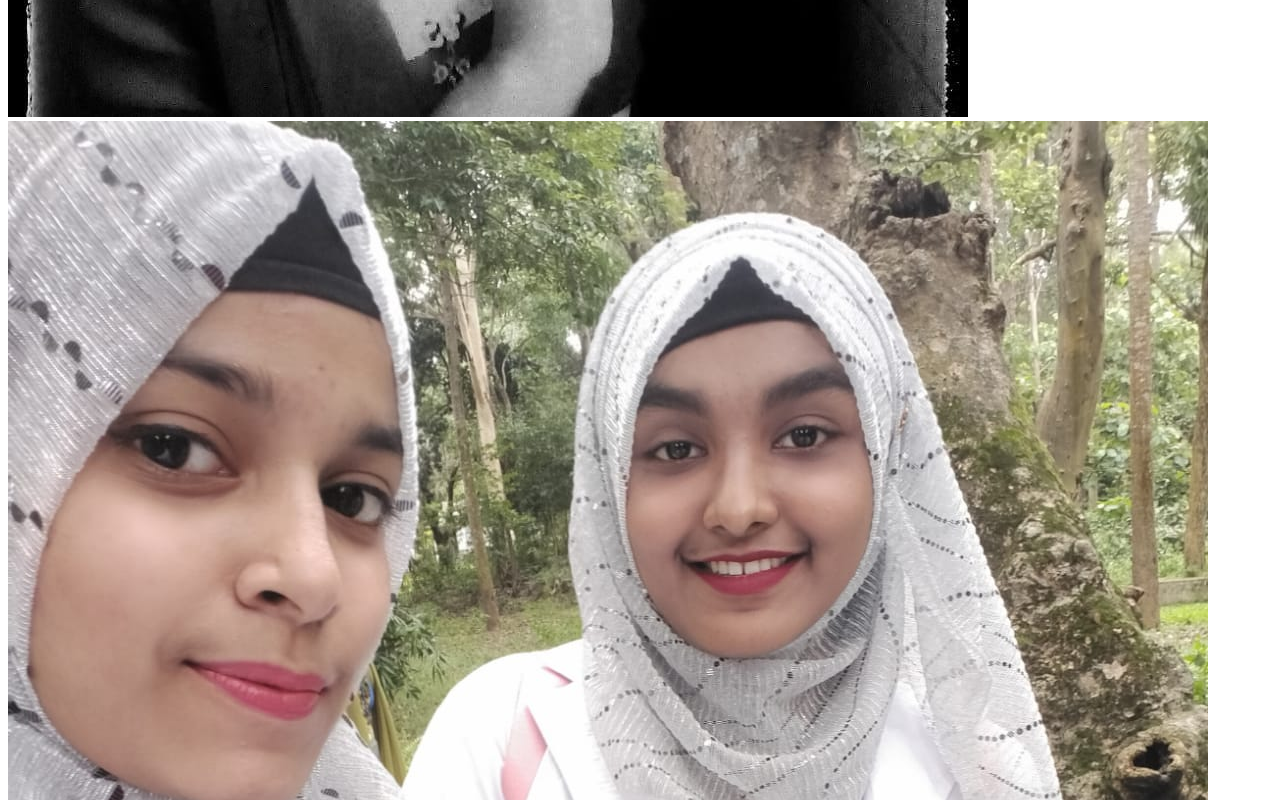
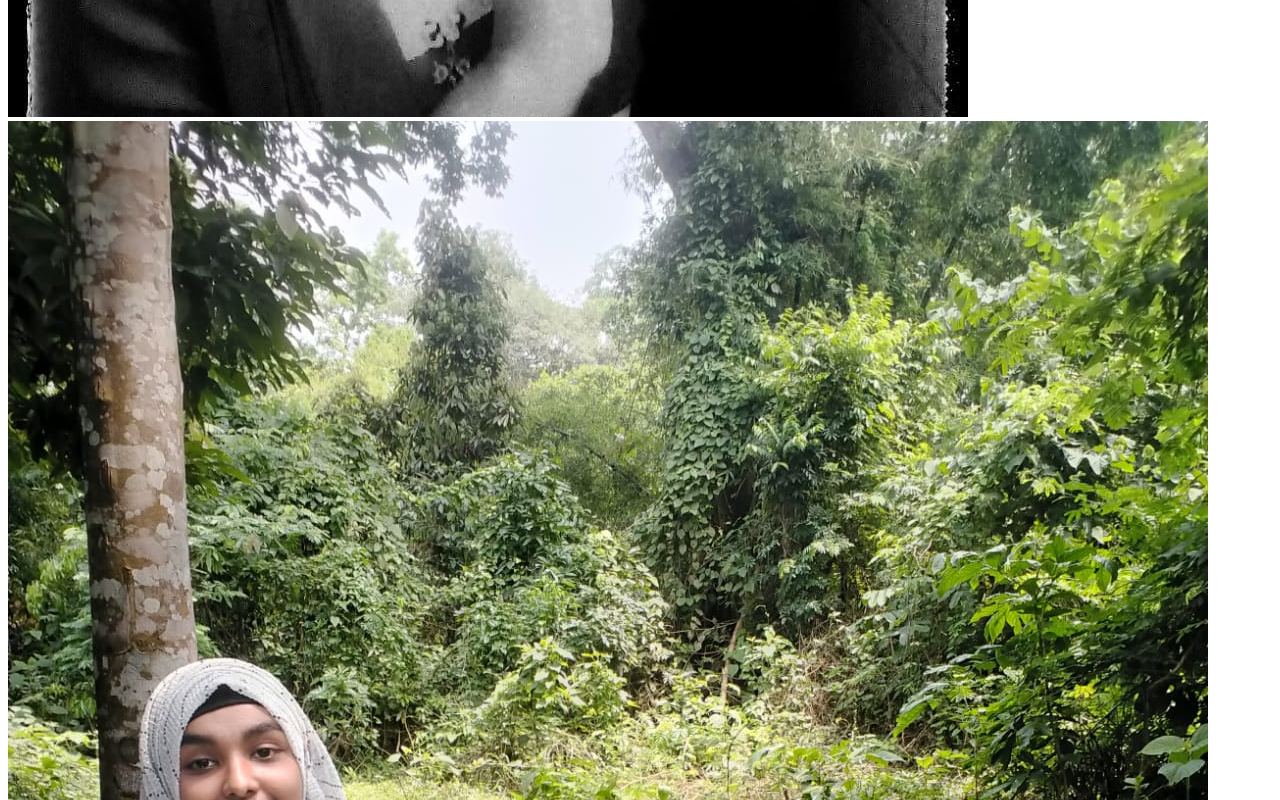
Before and after one commit to bipulakter/my-first-repo, a plain HTML site: page index.html in a window 1280 px wide. Shown: the part 960-1760 px from the top of the page. Drawn offline with Linux system fonts and the light colour scheme.

Commit message:
pic added

```diff
--- a/index.html
+++ b/index.html
@@ -11,6 +11,7 @@
     <h1>My Github Account (first repository)</h1>
     <p>Hey, Lamia. how's going on.</p>
     <img src="lamia.png" alt="">
+    <img src="lamia3.png" alt="">
     <img src="lamia2.png" alt="">
 </body>
 </html>
```
Also changed, not shown: lamia3.png (added).
